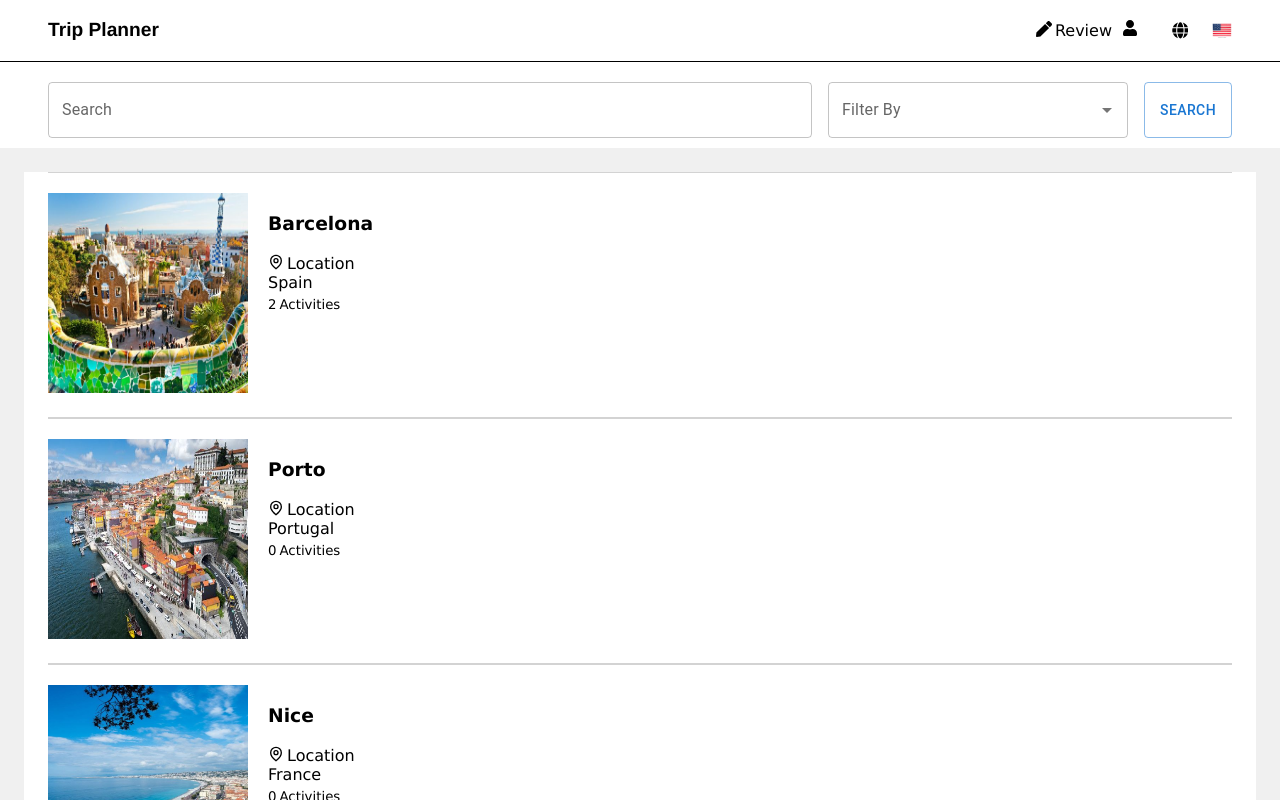
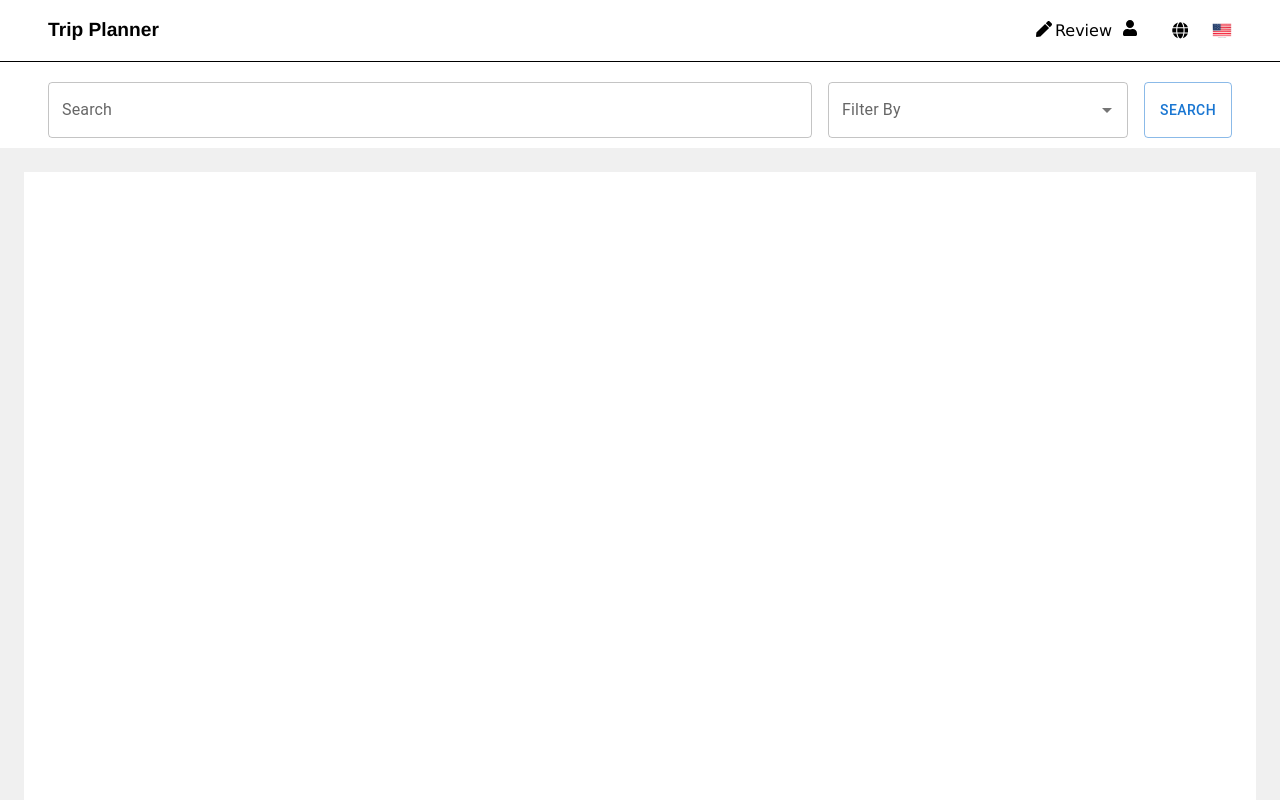
Before and after one commit to IlariaMessiha/Trip-Planner-Project, a React (Create React App) app: page /Search in a window 1280 px wide. Shown: the top 800 px of the page. Built offline with nearby package versions, Linux system fonts and the light colour scheme.

Commit message:
Fix label in search page

```diff
--- a/src/Components/widgets/search/SearchForm.tsx
+++ b/src/Components/widgets/search/SearchForm.tsx
@@ -1,6 +1,5 @@
 import { Autocomplete, Button, TextField } from "@mui/material";
-import { FC, useState } from "react";
-
+import { FC, useEffect, useState } from "react";
 import { useTranslation } from "react-i18next";
 import { apiCalls } from "../../../api/api";
 import {
@@ -28,11 +27,15 @@ export const SearchForm: FC<SearchFormProps> = ({ initialLabel, onSubmit }) => {
     { id: "location", label: t("common.locations") },
     { id: "activity", label: t("common.activities") },
   ];
+  useEffect(() => {
+    setLabel(initialLabel);
+  }, [initialLabel]);
 
   const handleSubmit = (e: any): void => {
     e.preventDefault();
 
     const results = apiCalls.search({ label, type: typeOption?.id });
+
     onSubmit(results, { label, type: typeOption?.id });
   };
 
--- a/src/Pages/SearchPage.module.css
+++ b/src/Pages/SearchPage.module.css
@@ -27,7 +27,7 @@
 
 .searchResult {
   background-color: white;
-  min-height: 1000px;
+  min-height: 700px;
 }
 
 img {
--- a/src/Pages/SearchPage.tsx
+++ b/src/Pages/SearchPage.tsx
@@ -19,7 +19,11 @@ export const SearchPage = () => {
     const _results = apiCalls.search({
       label: initialSearchLabel,
     });
-    setResults(_results);
+    if (initialSearchLabel === "") {
+      setResults([]);
+    } else {
+      setResults(_results);
+    }
   }, [initialSearchLabel]);
   return (
     <>
```
